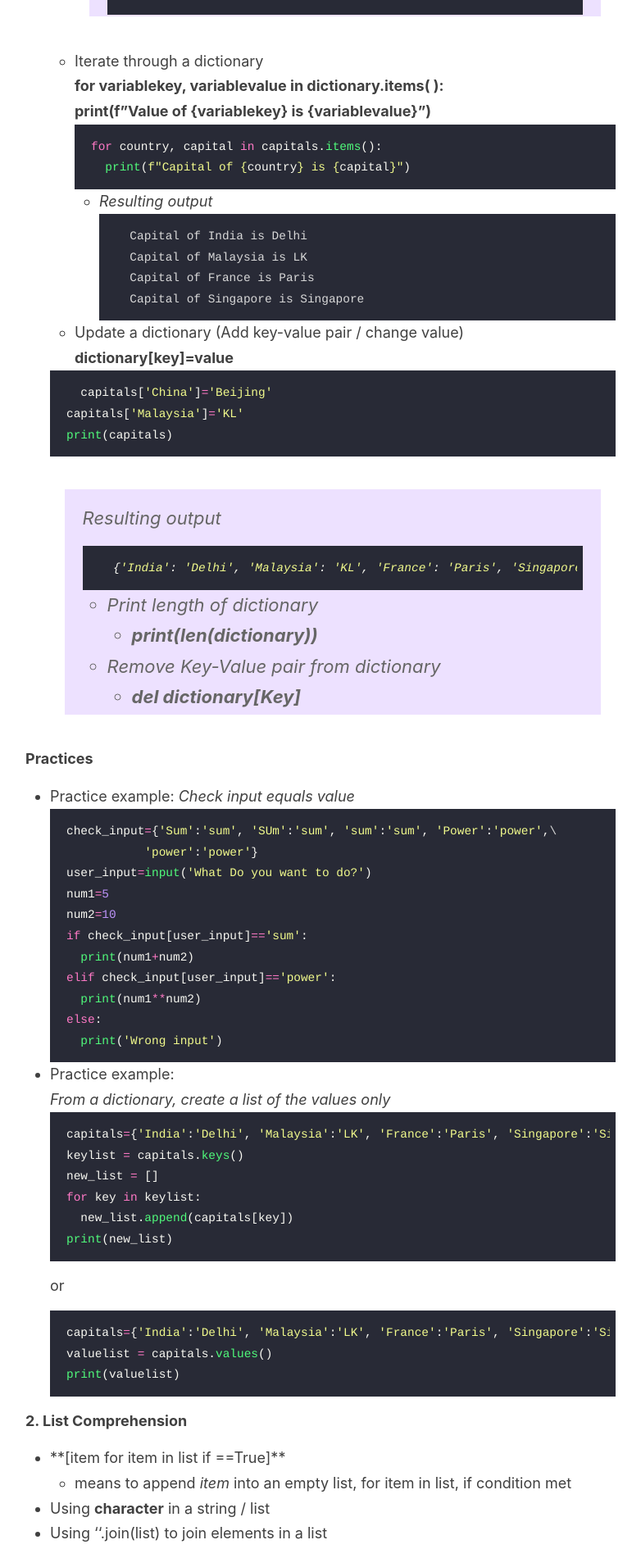
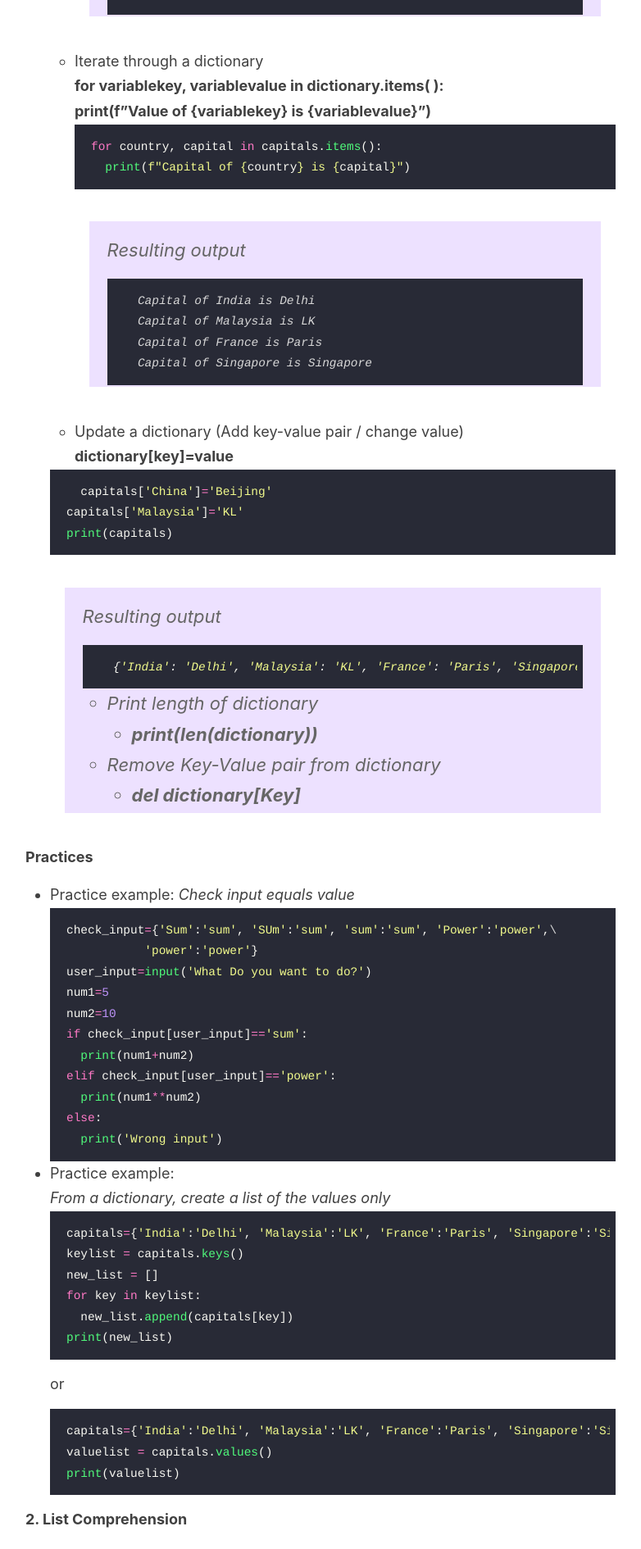
Before and after one commit to liawbeile/liawbeile.github.io, a Jekyll site: the page built from _posts/2021-4-5-april5.md, in a window 1280 px wide. Shown: the part 1410-3300 px from the top of the page at 82% size, without its empty margins (249-1031 px from the left). Built offline with Jekyll 4.4.1, drawn with Linux system fonts in a browser that asks for light colours.

Commit message:
amended apr5

````diff
--- a/_posts/2021-4-5-april5.md
+++ b/_posts/2021-4-5-april5.md
@@ -35,13 +35,14 @@
 print(capitals.items())
 ```
 > *Resulting output*
-     ```python
+    ```python
      Delhi
      Delhi
      dict_keys(['India', 'Malaysia', 'France', 'Singapore'])
      dict_values(['Delhi', 'LK', 'Paris', 'Singapore'])
      dict_items([('India', 'Delhi'), ('Malaysia', 'LK'), ('France', 'Paris'), ('Singapore', 'Singapore')])
-```
+    ```
+
     - Iterate through a dictionary
      **for variablekey, variablevalue in dictionary.items( ):
         print(f"Value of {variablekey} is {variablevalue}")**
@@ -49,7 +50,7 @@
 for country, capital in capitals.items():
     print(f"Capital of {country} is {capital}")
 ```
-        - *Resulting output*
+        > *Resulting output*
         ```
         Capital of India is Delhi
         Capital of Malaysia is LK
````
